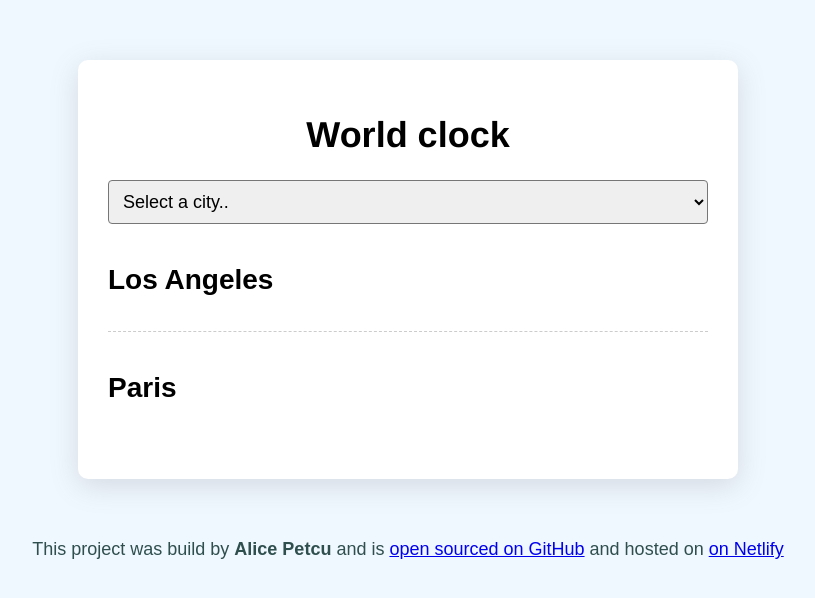
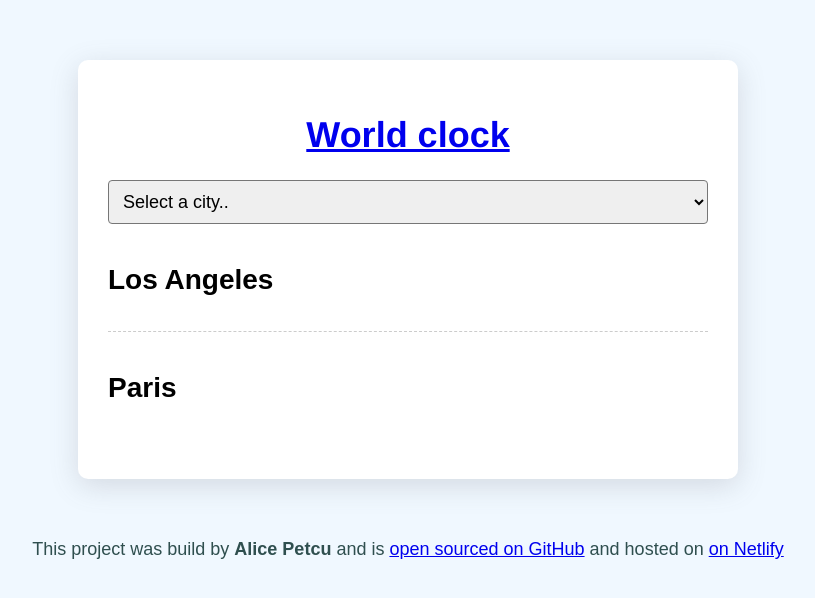
Before and after one commit to Alice131419/World-clock-by-Alice, a plain HTML site: page index.html in a window 1280 px wide. Shown: the whole page, without its empty margins (232-1047 px from the left). Drawn offline with nearby package versions, Linux system fonts and the light colour scheme; a script that the page names is missing.

Commit message:
added h1 link

```diff
--- a/index.html
+++ b/index.html
@@ -10,7 +10,9 @@
   </head>
   <body>
     <div class="container">
-      <h1>World clock</h1>
+      <h1>
+        <a href="/"> World clock </a>
+      </h1>
 
       <select id="city">
         <option value="">Select a city..</option>
```
